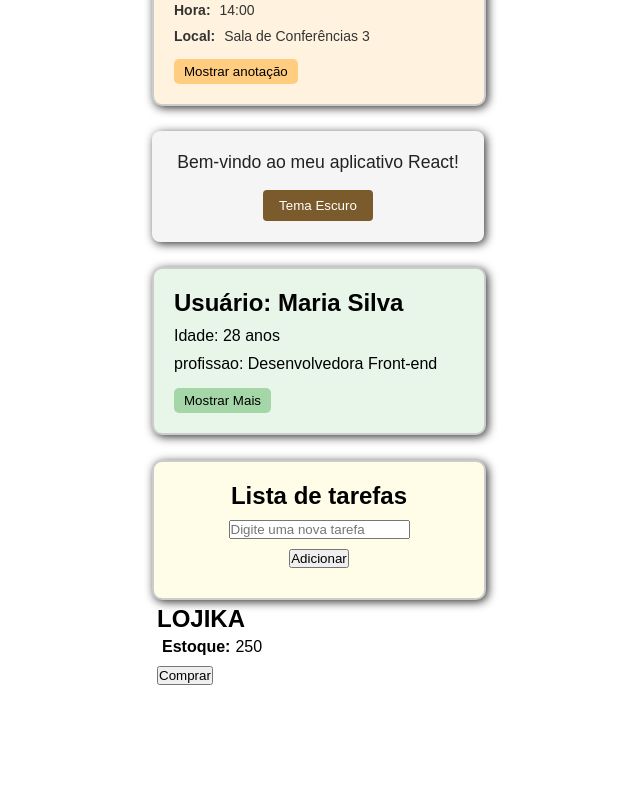
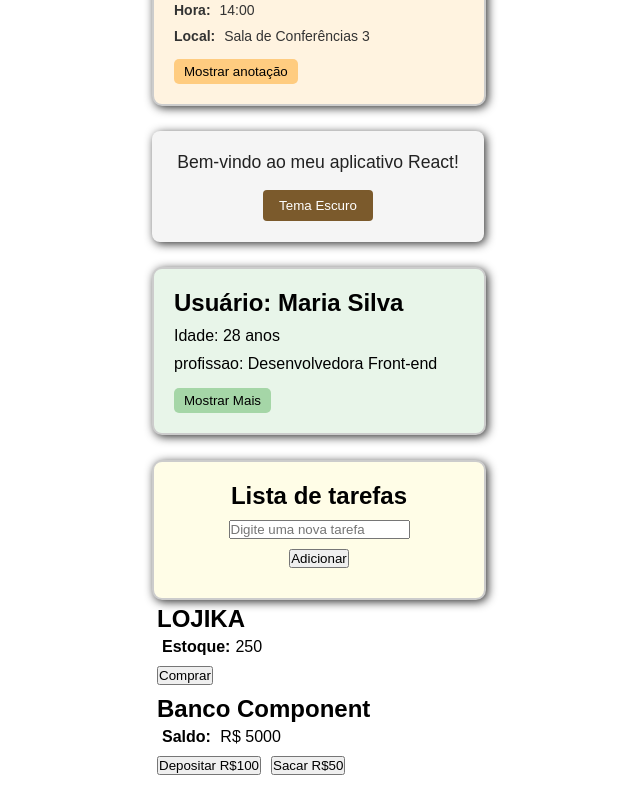
Before and after one commit to samellop3s/react-js-hooks-studies, a React (Vite) app in the folder meu-projeto/: page / in a window 1280 px wide. Shown: the part 741-1541 px from the top of the page, without its empty margins (321-961 px from the left). Before the commit the page ends 1451 px from the top, so only its background shows below. Built offline with nearby package versions, Linux system fonts and the light colour scheme.

Commit message:
Banco Component finalizado

```diff
--- a/meu-projeto/src/App.jsx
+++ b/meu-projeto/src/App.jsx
@@ -6,6 +6,7 @@ import Tema from "./Componentes/Tema.jsx";
 import Usuario from "./Componentes/Usuario.jsx";
 import Todo from "./Componentes/Todo.jsx";
 import Estoque from "./Componentes/Estoque.jsx";
+import Banco from "./Componentes/Banco.jsx";
 
 function App() {
     return (
@@ -49,6 +50,10 @@ function App() {
                 title="LOJIKA"
                 estoque="250"
             />
+
+            <Banco
+                saldo={5000}
+            />
         </>
     );
 }
--- /dev/null
+++ b/meu-projeto/src/Componentes/Banco.jsx
@@ -0,0 +1,30 @@
+import { useState } from "react";
+
+function Banco(props) {
+
+    const [saldo, setSaldo] = useState(props.saldo);
+
+    function depositar() {
+        setSaldo(saldo + 100); // aumenta o saldo em 100
+    }
+
+    function sacar () {
+        if (saldo >= 50) {
+            setSaldo(saldo - 50); // diminui o saldo em 50
+        } else {
+            alert("Saldo insuficiente para saque de R$50");
+        }
+    }
+
+    return (
+        <div>
+            <h2>Banco Component</h2>
+            <p><strong>Saldo:</strong> R$ {saldo}</p>
+
+            <button onClick={depositar}>Depositar R$100</button>
+            <button onClick={sacar}>Sacar R$50</button>
+        </div>
+    );
+}
+
+export default Banco;
```
